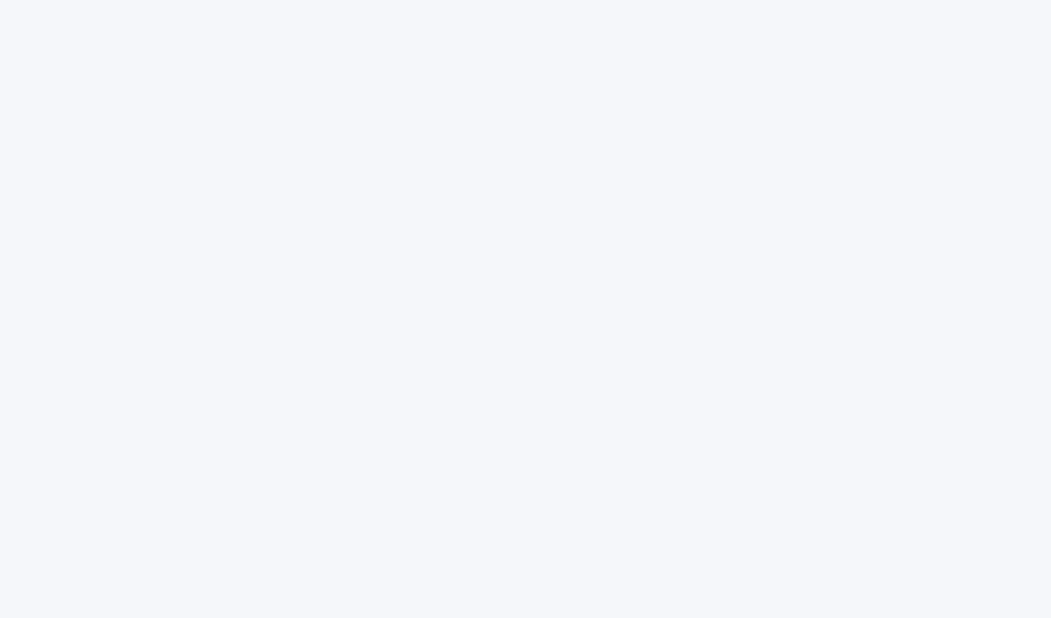
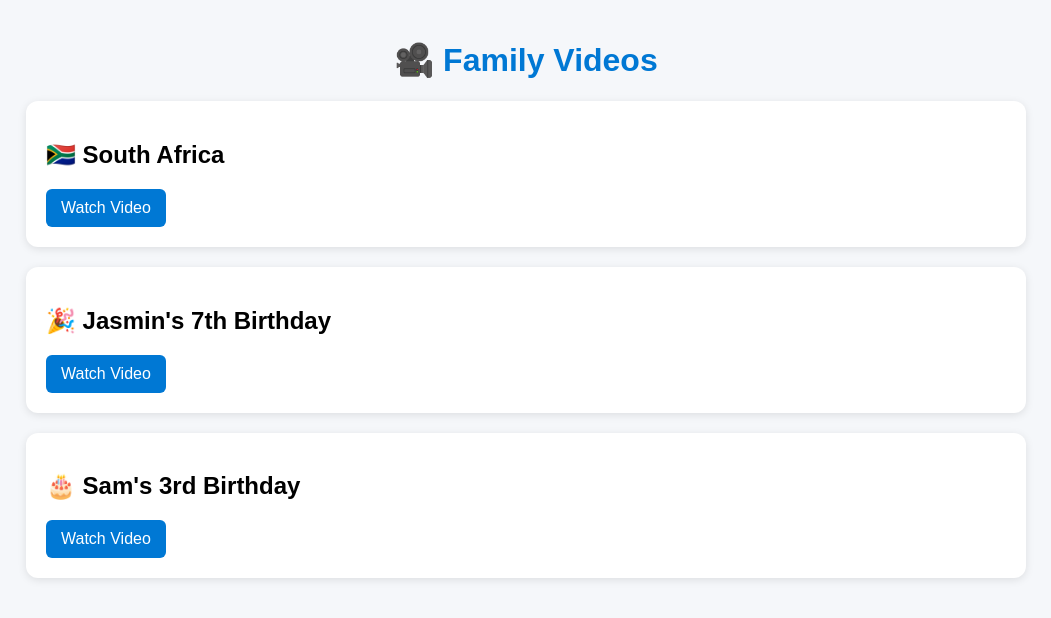
Before and after one commit to imiddleton25-cmd/Videos, a plain HTML site: page index.html in a window 1280 px wide. Shown: the whole page, without its empty margins (114-1165 px from the left). Drawn offline with Linux system fonts and the light colour scheme.

Commit message:
Update index.html

```diff
--- a/index.html
+++ b/index.html
@@ -21,43 +21,55 @@ body {
 h1 {
     text-align: center;
     color: #0078d4;
-    margin-bottom: 40px;
 }
 
 .video-card {
     background: white;
+    margin: 20px 0;
+    padding: 20px;
     border-radius: 12px;
-    padding: 20px;
-    margin-bottom: 30px;
-    box-shadow: 0 2px 8px rgba(0,0,0,0.1);
+    box-shadow: 0 2px 8px rgba(0,0,0,.1);
 }
 
-.video-card h2 {
-    margin-top: 0;
-    color: #333;
-}
-
-video {
-    width: 100%;
-    border-radius: 8px;
-}
-
-.button {
+a {
     display: inline-block;
     background: #0078d4;
     color: white;
     text-decoration: none;
-    padding: 10px 18px;
+    padding: 10px 15px;
     border-radius: 6px;
-    margin-top: 10px;
-}
-
-.button:hover {
-    background: #005fa3;
 }
 </style>
 </head>
 
 <body>
 
-<div class="container
+<div class="container">
+
+<h1>🎥 Family Videos</h1>
+
+<div class="video-card">
+<h2>🇿🇦 South Africa</h2>
+<a href="https://www.dropbox.com/scl/fi/f2gxdm6662zhpfh4iyzs1/Dvd-Video-Recording-1.mp4?rlkey=568lyjxm0iswbv5txh6ylk9m7&raw=1" target="_blank">
+Watch Video
+</a>
+</div>
+
+<div class="video-card">
+<h2>🎉 Jasmin's 7th Birthday</h2>
+<a href="https://www.dropbox.com/scl/fi/qm6s3f8gmbtx6cabckwil/jazz_7th_bday.mp4?rlkey=tlnswlzqgjxadcjj3rl14jcbh&raw=1" target="_blank">
+Watch Video
+</a>
+</div>
+
+<div class="video-card">
+<h2>🎂 Sam's 3rd Birthday</h2>
+<a href="https://www.dropbox.com/scl/fi/nmr597lb8ll4lbvrl7jq6/Dvd-Video-Recording1.mp4?rlkey=16l1ypluzz772m8kyv1o0ml9t&raw=1" target="_blank">
+Watch Video
+</a>
+</div>
+
+</div>
+
+</body>
+</html>
```
